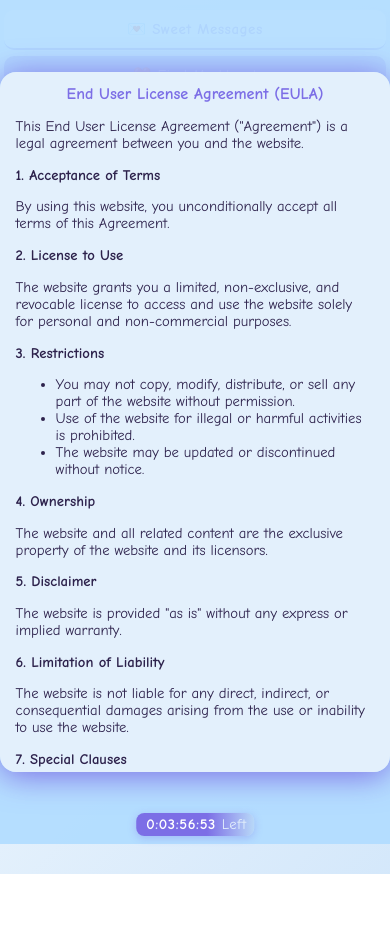
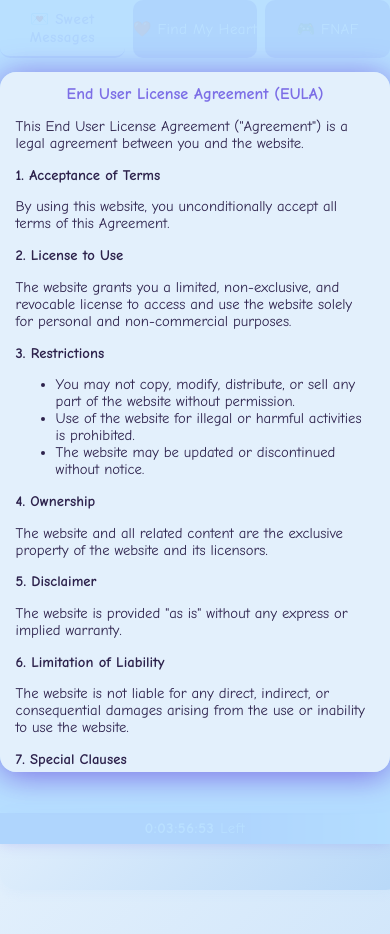
Before and after one commit to UPhill556/gift, a plain HTML site: page index.html in a window 390 px wide. Before the commit the page ends 874 px from the top, so only its background shows below. Drawn offline with Linux system fonts and the light colour scheme.

Commit message:
Update index.html

```diff
--- a/index.html
+++ b/index.html
@@ -23,6 +23,7 @@
       flex-direction: column;
       align-items: center;
       justify-content: flex-start;
+      padding-top: 70px; /* spazio per tab-buttons fissa */
     }
     .tab-btn,
     #romantic-message button,
@@ -47,6 +48,18 @@
       margin: 20px 0 10px 0;
       width: 100%;
       max-width: 400px;
+      position: fixed;
+      top: 0;
+      left: 0;
+      right: 0;
+      z-index: 101;
+      background: #f8faff;
+      box-shadow: 0 2px 16px #b8d8f833;
+      border-radius: 0 0 16px 16px;
+      max-width: 100vw;
+      margin: 0 auto;
+      width: 100vw;
+      padding-top: env(safe-area-inset-top, 0);
     }
     .tab-btn {
       flex: 1;
@@ -73,26 +86,39 @@
       width: 100%;
       max-width: 420px;
       margin: 0 auto;
-      background: #f8faff;
+      background: linear-gradient(135deg, #e3f0fc 60%, #b8d8f8 100%);
       border-radius: 0 0 16px 16px;
       box-shadow: 0 2px 12px #b8d8f833;
       padding: 20px 10px 30px 10px;
       display: none;
+      min-height: calc(100vh - 70px - 40px); /* 40px per il timer */
+      flex-direction: column;
+      align-items: center;
+      justify-content: center;
     }
     .tab-content.active {
-      display: block;
+      display: flex;
+    }
+    #romantic-message,
+    #find-heart,
+    #prato-fiorito {
+      background: linear-gradient(135deg, #e3f0fc 60%, #b8d8f8 100%);
+      /* Rimuovi o sovrascrivi background: #f8faff; */
     }
     #romantic-message #message {
+      width: 95vw;
+      max-width: 1000px;
       font-size: 1.5em;
       padding: 16px;
       max-width: 90%;
       margin: 0 auto 20px auto;
-      color: #5a2e8a;
-      background: #e8f0fe;
+      color: #fff;
+      background: #7c6ee6;
       border-radius: 12px;
       min-height: 60px;
       letter-spacing: 0.01em;
-      box-shadow: 0 1px 6px #b8d8f855;
+      box-shadow: 0 1px 8px #7c6ee655;
+      transition: background 0.2s, color 0.2s;
     }
     #romantic-message .buttons {
       display: flex;
@@ -144,7 +170,7 @@
     #find-heart .box {
       width: 70px;
       height: 70px;
-      background-color: #e8f0fe;
+      background-color: #f6faff;
       border: 2px solid #7c6ee6;
       border-radius: 12px;
       cursor: pointer;
@@ -158,7 +184,11 @@
       overflow: hidden;
       user-select: none;
       touch-action: manipulation;
-      box-shadow: 0 1px 6px #b8d8f855;
+      box-shadow: 0 2px 12px #b8d8f822;
+    }
+    #find-heart .box.clicked {
+      filter: grayscale(0.2) brightness(0.97);
+      opacity: 0.85;
     }
     #find-heart .box:hover, #find-heart .box:focus {
       background-color: #d1e0fa;
@@ -217,7 +247,7 @@
     #prato-fiorito .box {
       width: 80px;
       height: 80px;
-      background-color: #fff3f3;
+      background-color: #fff8fa;
       border: 2px solid #b30000;
       border-radius: 12px;
       cursor: pointer;
@@ -231,7 +261,11 @@
       overflow: hidden;
       user-select: none;
       touch-action: manipulation;
-      box-shadow: 0 1px 6px rgba(179, 0, 0, 0.5);
+      box-shadow: 0 2px 12px #b3000022;
+    }
+    #prato-fiorito .box.clicked {
+      filter: grayscale(0.2) brightness(0.97);
+      opacity: 0.85;
     }
     #prato-fiorito .box:hover, #prato-fiorito .box:focus {
       background-color: #ffe6e6;
@@ -266,39 +300,44 @@
     }
     #countdown-timer {
       position: fixed !important;
-      left: 50% !important;
-      bottom: 18px !important;
+      left: 0 !important;
+      right: 0 !important;
+      bottom: 0 !important;
       top: auto !important;
-      right: auto !important;
-      transform: translateX(-50%) !important;
-      z-index: 99999;
+      margin: 0 auto !important;
+      width: 100vw !important;
+      max-width: 100vw !important;
+      border-radius: 0 !important;
+      background: linear-gradient(90deg,#7c6ee6 60%,#b8d8f8 100%);
+      box-shadow: 0 -2px 16px #7c6ee655;
+      z-index: 100;
       font-size: 1.08em;
       color: #fff;
-      background: linear-gradient(90deg,#7c6ee6 60%,#b8d8f8 100%);
-      padding: 4px 18px 4px 18px;
-      border-radius: 10px;
-      box-shadow: 0 2px 8px #7c6ee655;
-      letter-spacing: 0.04em;
-      min-width: 0;
+      padding: 8px 0 8px 0;
       text-align: center;
       font-family: 'Comic Sans MS', 'Comic Sans', 'Baloo 2', 'Fredoka', Arial, sans-serif;
       font-weight: bold;
+      letter-spacing: 0.04em;
       white-space: nowrap;
       cursor: pointer;
+      pointer-events: auto;
     }
+
     @media (max-width: 600px) {
       html, body {
         font-size: 15px;
         overflow-x: hidden;
       }
       body {
+        padding-top: 60px;
         padding-bottom: 30px;
       }
       .tab-buttons {
-        flex-direction: column;
-        gap: 6px;
-        max-width: 98vw;
-        margin: 10px 0 8px 0;
+        flex-direction: row !important;
+        gap: 2vw !important;
+        max-width: 100vw !important;
+        margin: 0 !important;
+        border-radius: 0 0 12px 12px;
       }
       .tab-btn {
         border-radius: 10px;
@@ -310,8 +349,14 @@
         padding: 8px 2vw 16px 2vw;
         max-width: 99vw;
         font-size: 1em;
+        min-height: calc(100vh - 60px - 40px);
+        padding-bottom: 20vw;
+        padding-top: 2vw;
+        background: linear-gradient(135deg, #e3f0fc 70%, #b8d8f8 100%);
       }
       #romantic-message #message {
+      width: 95vw;
+      max-width: 1000px;
         font-size: 1.1em;
         padding: 10px;
         min-height: 40px;
@@ -319,11 +364,14 @@
       #romantic-message .buttons {
         flex-direction: column;
         gap: 8px;
+        width: 100%;
       }
       #romantic-message button {
-        font-size: 1em;
-        padding: 10px 0;
         width: 100%;
+        box-sizing: border-box;
+        white-space: normal;
+        word-break: break-word;
+        max-width: 100%;
       }
       #find-heart .grid, #prato-fiorito .grid {
         grid-template-columns: repeat(4, 1fr);
@@ -370,14 +418,8 @@
         max-height: 60vh;
       }
       #countdown-timer {
-        left: 50% !important;
-        right: auto !important;
-        top: auto !important;
-        bottom: 8px !important;
-        transform: translateX(-50%) !important;
         font-size: 0.98em !important;
-        padding: 3px 7px 3px 10px !important;
-        border-radius: 8px !important;
+        padding: 7px 0 7px 0 !important;
       }
       #silly-img {
         max-width: 98vw !important;
@@ -576,9 +618,16 @@
       currentIndex = index;
       document.querySelector("#romantic-message #message").textContent = messages[index].en;
     }
-    function translateMessage() {
+    let isTranslated = false;
+function translateMessage() {
       if (currentIndex !== null) {
-        document.querySelector("#romantic-message #message").textContent = messages[currentIndex].de;
+        const messageDiv = document.querySelector("#romantic-message #message");
+    if (isTranslated) {
+      messageDiv.textContent = messages[currentIndex].en;
+    } else {
+      messageDiv.textContent = messages[currentIndex].de;
+    }
+    isTranslated = !isTranslated;
       }
     }
 
```
